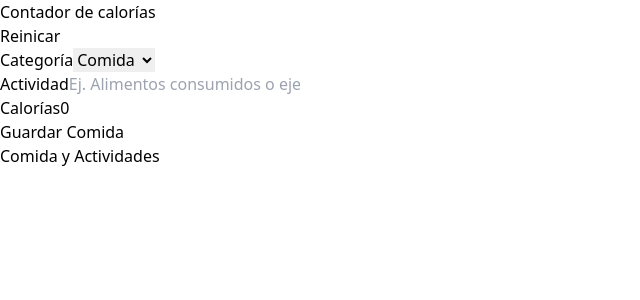
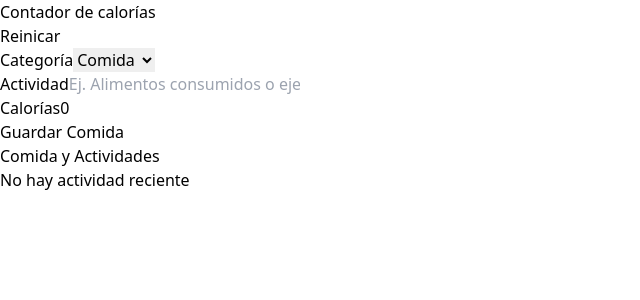
Before and after one commit to ElSantanax/CaloriesTraker, a React (Vite) app: page / in a window 1280 px wide. Shown: the top 300 px of the page, without its empty margins (0-640 px from the left). Built offline with nearby package versions, Linux system fonts and the light colour scheme.

Commit message:
Reorganizar la lógica de renderizado en ActivityList para mejorar la legibilidad del código

```diff
--- a/src/components/ActivityList.tsx
+++ b/src/components/ActivityList.tsx
@@ -17,7 +17,9 @@ export default function ActivityList({ activities, dispatch }: ActivityListProps
         <>
             <h2 className="text-4xl font-bold text-slate-600 text-center">Comida y Actividades</h2>
 
-            {activities.map(activity => (
+            {activities.length === 0 ? <p className="text-center text-slate-600 my-10">No hay actividad reciente</p> :
+
+                activities.map(activity => (
                     <div key={activity.id} className="px-5 py-10 bg-white mt-5 flex justify-between">
                         <div className=" space-y-2 relative">
                             <p className={` absolute -top-8 -left-8 px-10 py-2 text-white uppercase font-bold ${activity.category === 1 ? ' bg-lime-500' : ' bg-orange-500'}`}>
```
Lines whose indentation alone changed are shown as unchanged.
